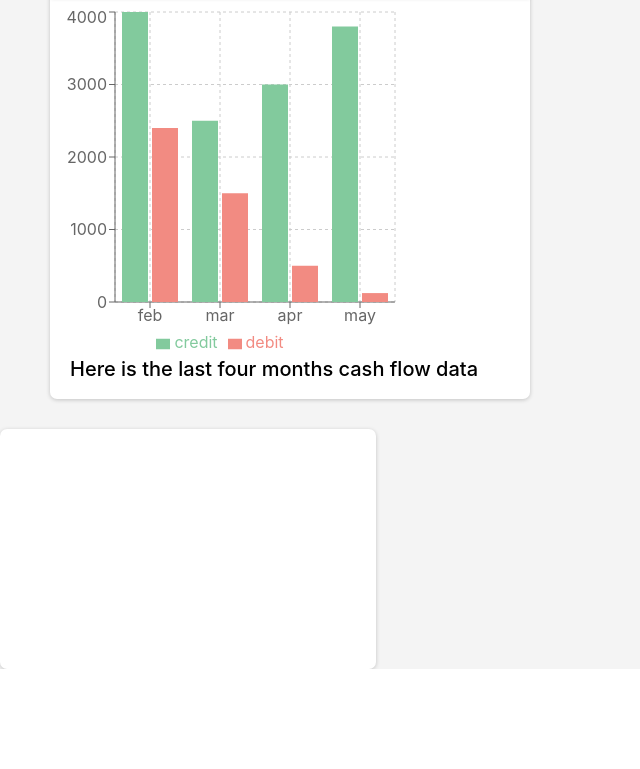
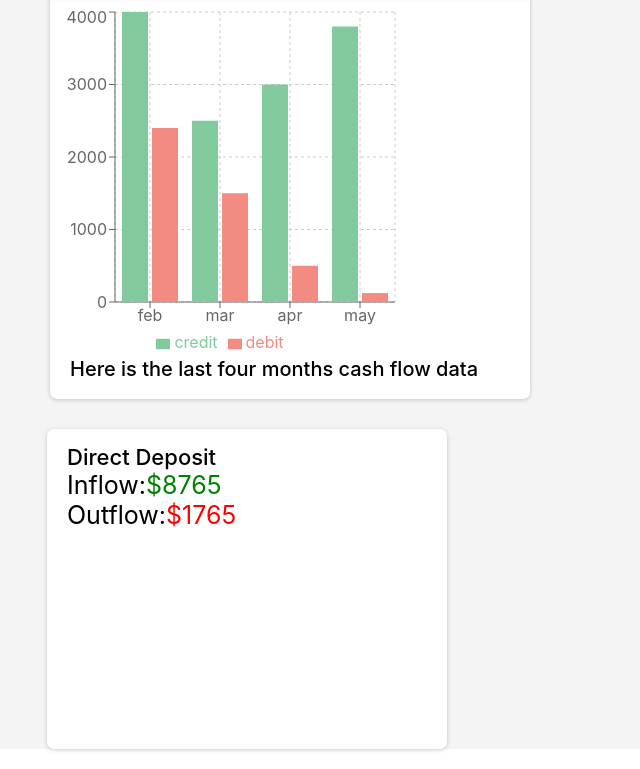
Before and after one commit to gauthamkv07/cap-one, a React (Create React App) app: page / in a window 1280 px wide. Shown: the part 775-1544 px from the top of the page, without its empty margins (0-640 px from the left). Before the commit the page ends 1444 px from the top, so only its background shows below. Built offline with nearby package versions, Linux system fonts and the light colour scheme; a web font is replaced by a local one.

Commit message:
added direct deposit

```diff
--- a/src/components/future-expense-card/future-expense-card.jsx
+++ b/src/components/future-expense-card/future-expense-card.jsx
@@ -3,7 +3,9 @@ import "./future-expense-card.scss";
 
 const FutureExpenseCard = () => {
     return <div className="future-expense-card">
-
+        <div className="future-score-card-title">Direct Deposit</div>
+        <div className="flow">Inflow:  <div className="in-flow">$8765</div></div>
+        <div className="flow">Outflow:<div className="out-flow">$1765</div></div>
     </div>
 }
 
--- a/src/components/future-expense-card/future-expense-card.scss
+++ b/src/components/future-expense-card/future-expense-card.scss
@@ -1,8 +1,38 @@
 .future-expense-card {
-    height: 30vh;
-    width: 47vh;
+    height: 40vh;
+    width: 50vh;
     border-radius: 7px;
     background: #fff;
     box-shadow: 0 1px 4px rgba(0, 0, 0, .2);
     box-sizing: border-box;
+    margin-left: 47px;
+    margin-top: 20px;
+    margin-bottom: 20px;
+    display: flex;
+    flex-direction: column;
+
+    .future-score-card-title {
+        display: flex;
+        flex-direction: row;
+        margin-left: 20px;
+        margin-top: 15px;
+        font-weight: 500;
+        font-size: 22px;
+    }
+
+    .flow {
+        font-size: 25px;
+        font-weight: 400;
+        display: flex;
+        margin-left: 20px;
+        flex-direction: row;
+
+        .in-flow{
+            color: green;
+        }
+
+        .out-flow {
+            color: red;
+        }
+    }
 }
```
